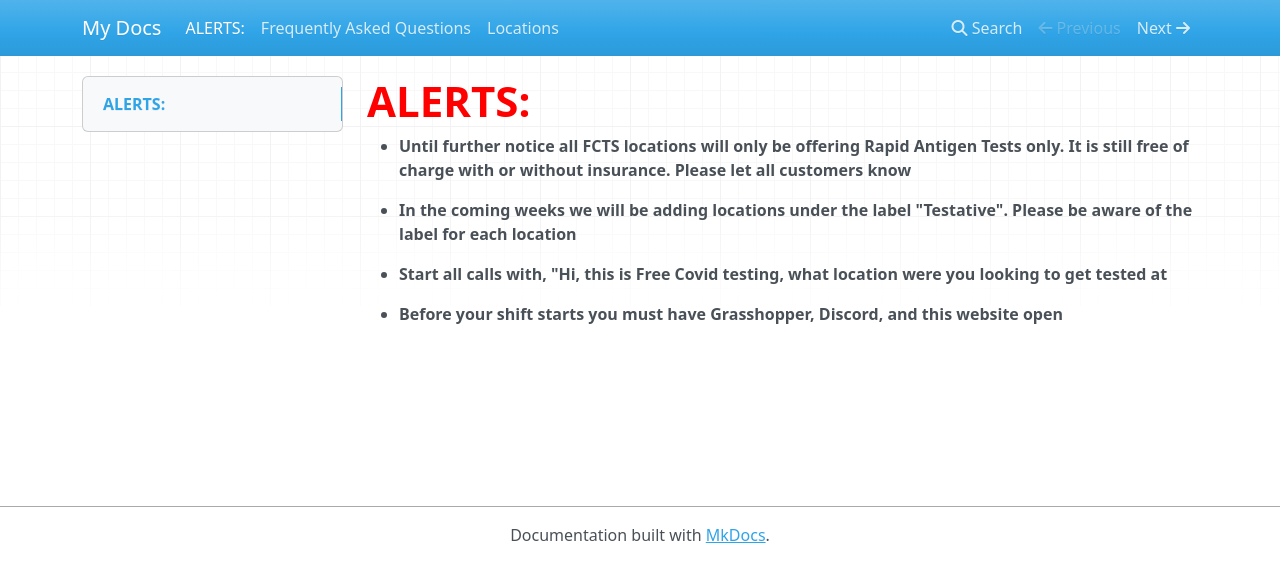
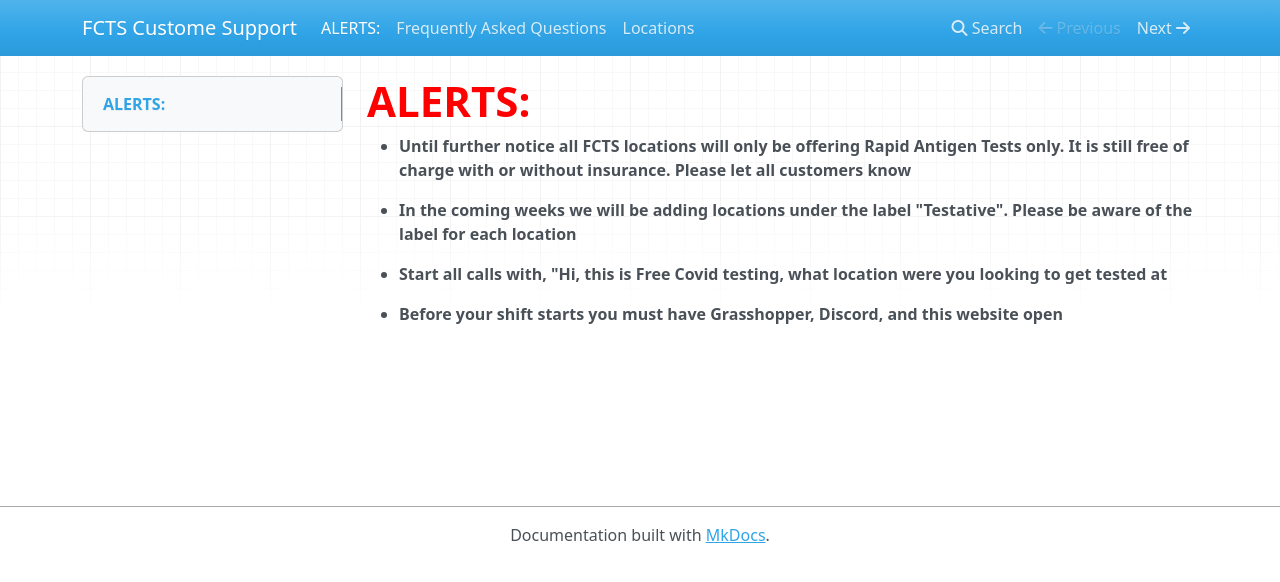
Before and after one commit to fcts000/fcts-cs-docs, an MkDocs documentation site: the page built from docs/index.md, in a window 1280 px wide. Shown: the top 582 px of the page. Built offline with MkDocs 1.6.1, drawn with Linux system fonts in a browser that asks for light colours; nearby versions of some CDN libraries.

Commit message:
Update site name

```diff
--- a/mkdocs.yml
+++ b/mkdocs.yml
@@ -1 +1 @@
-site_name: My Docs
+site_name: FCTS Custome Support
```
